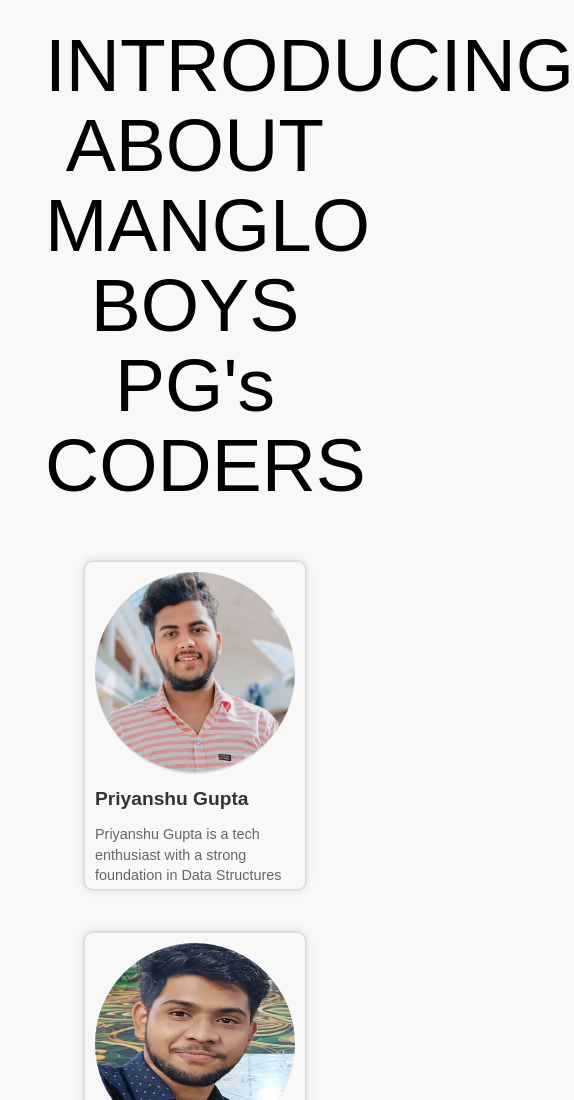
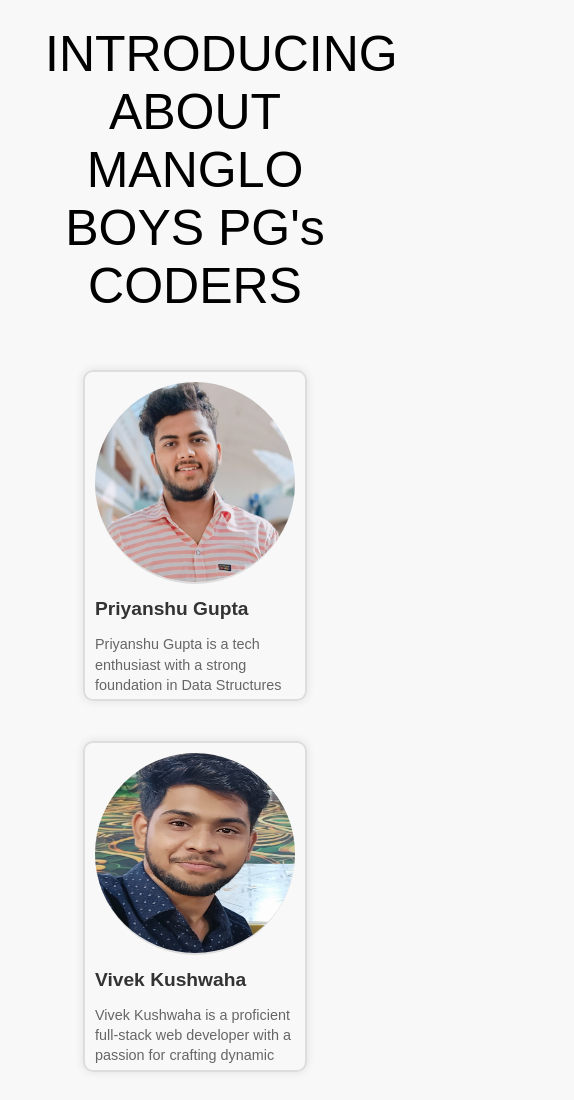
Before and after one commit to thepriyanshugupta/fed-project, a plain HTML site: page Index.html in a window 390 px wide. Shown: the top 1100 px of the page, 574 px wide, since content can reach past the window. Drawn offline with Linux system fonts and the light colour scheme.

Commit message:
resposiveness added

```diff
--- a/style.css
+++ b/style.css
@@ -13,7 +13,6 @@
             margin: 10px;
             padding: 15px;
             font-size: 75px;
-            line-height: 80px;
             text-align: center;
 
         }
@@ -129,3 +128,17 @@
                 opacity: 0;
             }
         }
+
+
+        @media (max-width:600px) {
+            body{
+                max-width: 400px;
+            }
+            .ses{
+                max-width: 400px;
+            }
+            .text{
+                font-size: 50px;
+            }
+
+        }
```
